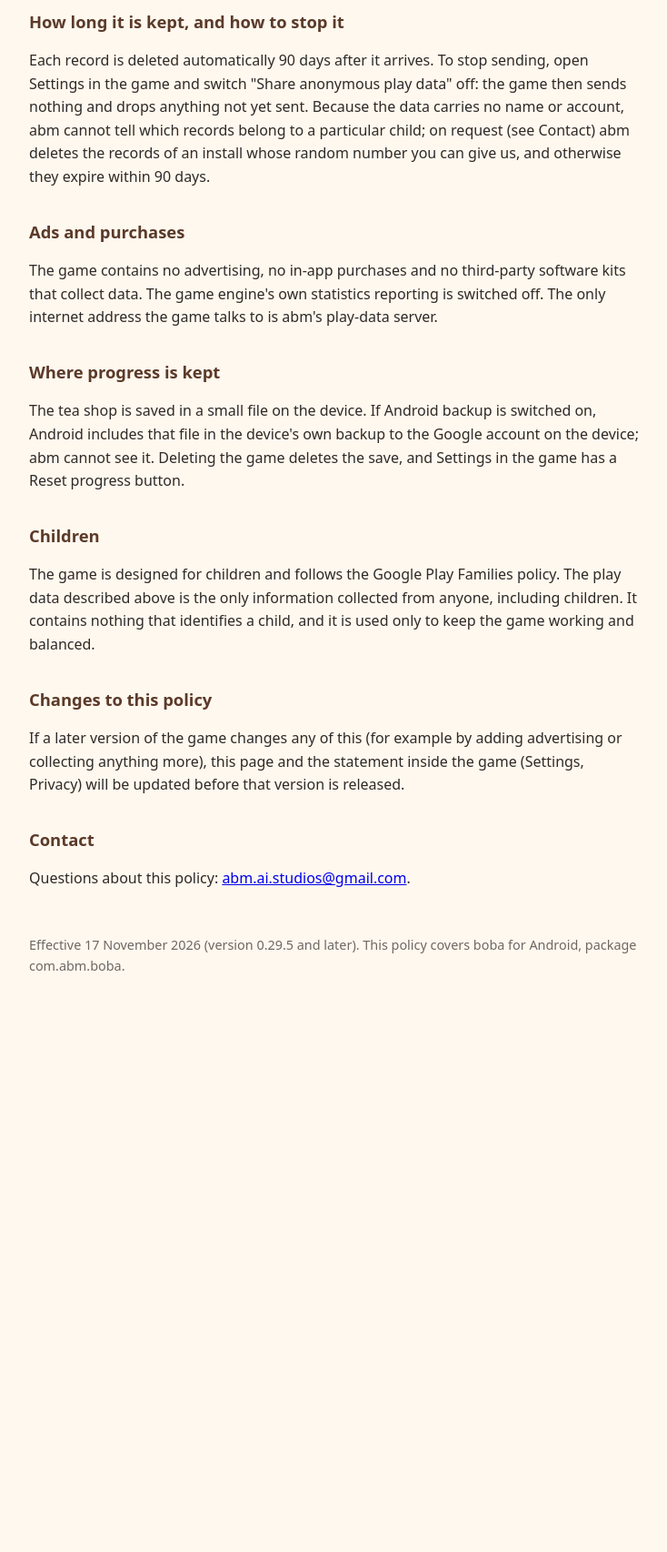
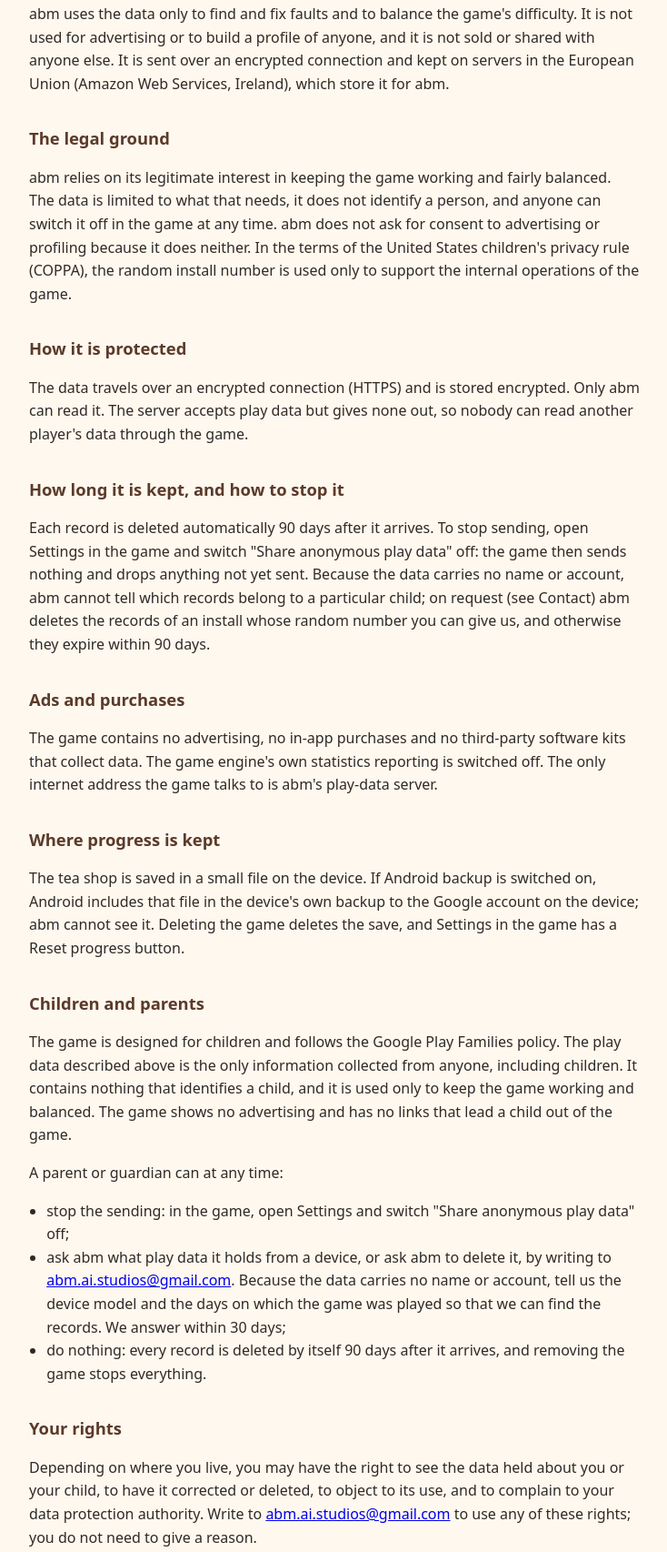
Before and after one commit to haikai-ai/privacy, a plain HTML site: page boba.html in a window 1280 px wide. Shown: the part 937-2643 px from the top of the page at 91% size, without its empty margins (272-1006 px from the left). Before the commit the page ends 2074 px from the top, so only its background shows below. Drawn offline with Linux system fonts and the light colour scheme.

Commit message:
Privacy policies: who is responsible, legal ground, protection, parents' rights

```diff
--- a/boba.html
+++ b/boba.html
@@ -19,6 +19,9 @@
 <h1>boba: privacy policy</h1>
 <p class="lead">boba (com.abm.boba) is a game for young children made by abm. It does not collect names, contact details, location or any advertising identifier. It sends a small amount of anonymous play data to abm, described below, which can be switched off.</p>
 
+<h2>Who is responsible</h2>
+<p>abm makes boba and decides what the play data described here is used for (in data protection law, abm is the "controller"). You can reach abm at <a href="mailto:abm.ai.studios@gmail.com">abm.ai.studios@gmail.com</a>.</p>
+
 <h2>What the game collects</h2>
 <p>The game has no accounts and no sign-in. It asks for no name, email address, age, location, photos or contacts. It does not read the advertising ID, the phone number or any hardware identifier.</p>
 <p>While "Share anonymous play data" is on in Settings (it is on at first), the game sends these things to abm's own server:</p>
@@ -33,6 +36,12 @@
 <h2>Why, and who sees it</h2>
 <p>abm uses the data only to find and fix faults and to balance the game's difficulty. It is not used for advertising or to build a profile of anyone, and it is not sold or shared with anyone else. It is sent over an encrypted connection and kept on servers in the European Union (Amazon Web Services, Ireland), which store it for abm.</p>
 
+<h2>The legal ground</h2>
+<p>abm relies on its legitimate interest in keeping the game working and fairly balanced. The data is limited to what that needs, it does not identify a person, and anyone can switch it off in the game at any time. abm does not ask for consent to advertising or profiling because it does neither. In the terms of the United States children's privacy rule (COPPA), the random install number is used only to support the internal operations of the game.</p>
+
+<h2>How it is protected</h2>
+<p>The data travels over an encrypted connection (HTTPS) and is stored encrypted. Only abm can read it. The server accepts play data but gives none out, so nobody can read another player's data through the game.</p>
+
 <h2>How long it is kept, and how to stop it</h2>
 <p>Each record is deleted automatically 90 days after it arrives. To stop sending, open Settings in the game and switch "Share anonymous play data" off: the game then sends nothing and drops anything not yet sent. Because the data carries no name or account, abm cannot tell which records belong to a particular child; on request (see Contact) abm deletes the records of an install whose random number you can give us, and otherwise they expire within 90 days.</p>
 
@@ -42,8 +51,17 @@
 <h2>Where progress is kept</h2>
 <p>The tea shop is saved in a small file on the device. If Android backup is switched on, Android includes that file in the device's own backup to the Google account on the device; abm cannot see it. Deleting the game deletes the save, and Settings in the game has a Reset progress button.</p>
 
-<h2>Children</h2>
-<p>The game is designed for children and follows the Google Play Families policy. The play data described above is the only information collected from anyone, including children. It contains nothing that identifies a child, and it is used only to keep the game working and balanced.</p>
+<h2>Children and parents</h2>
+<p>The game is designed for children and follows the Google Play Families policy. The play data described above is the only information collected from anyone, including children. It contains nothing that identifies a child, and it is used only to keep the game working and balanced. The game shows no advertising and has no links that lead a child out of the game.</p>
+<p>A parent or guardian can at any time:</p>
+<ul>
+<li>stop the sending: in the game, open Settings and switch "Share anonymous play data" off;</li>
+<li>ask abm what play data it holds from a device, or ask abm to delete it, by writing to <a href="mailto:abm.ai.studios@gmail.com">abm.ai.studios@gmail.com</a>. Because the data carries no name or account, tell us the device model and the days on which the game was played so that we can find the records. We answer within 30 days;</li>
+<li>do nothing: every record is deleted by itself 90 days after it arrives, and removing the game stops everything.</li>
+</ul>
+
+<h2>Your rights</h2>
+<p>Depending on where you live, you may have the right to see the data held about you or your child, to have it corrected or deleted, to object to its use, and to complain to your data protection authority. Write to <a href="mailto:abm.ai.studios@gmail.com">abm.ai.studios@gmail.com</a> to use any of these rights; you do not need to give a reason.</p>
 
 <h2>Changes to this policy</h2>
 <p>If a later version of the game changes any of this (for example by adding advertising or collecting anything more), this page and the statement inside the game (Settings, Privacy) will be updated before that version is released.</p>
@@ -51,7 +69,7 @@
 <h2>Contact</h2>
 <p>Questions about this policy: <a href="mailto:abm.ai.studios@gmail.com">abm.ai.studios@gmail.com</a>.</p>
 
-<footer>Effective 17 November 2026 (version 0.29.5 and later). This policy covers boba for Android, package com.abm.boba.</footer>
+<footer>Effective 18 November 2026 (version 0.29.5 and later). This policy covers boba for Android, package com.abm.boba.</footer>
 </main>
 </body>
 </html>
```
Also changed, not shown: haikai.html (+21 -3 lines).
